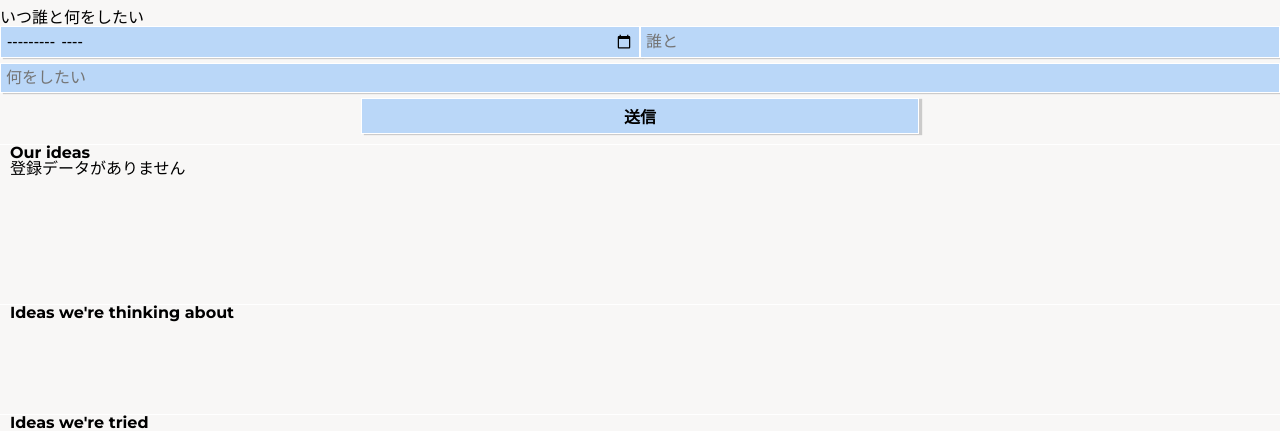
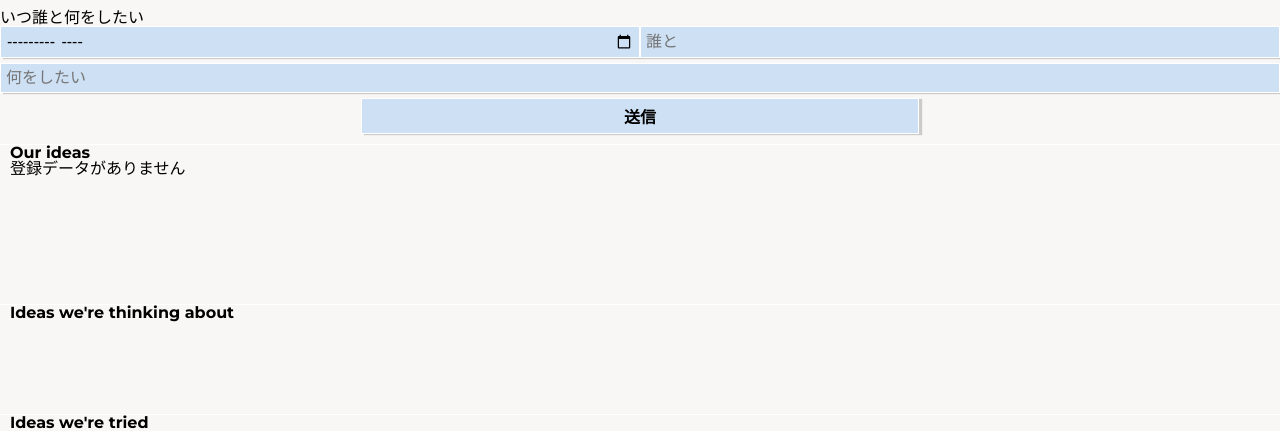
Before and after one commit to izumuri1/kadai06_basic_php, a PHP site: page / in a window 1280 px wide. Shown: the part 48-479 px from the top of the page. Run offline with PHP 8.4, Linux system fonts and the light colour scheme; data that the repository does not hold is empty.

Commit message:
コード修正

```diff
--- a/css/style.css
+++ b/css/style.css
@@ -53,7 +53,7 @@ input {
   font-size: 16px;
   font-family: sans-serif;
   /* background-color: floralwhite; */
-  background-color: #bad7f8;;
+  background-color: #cee0f4;;
   border: 1px solid white;
 }
 
```
